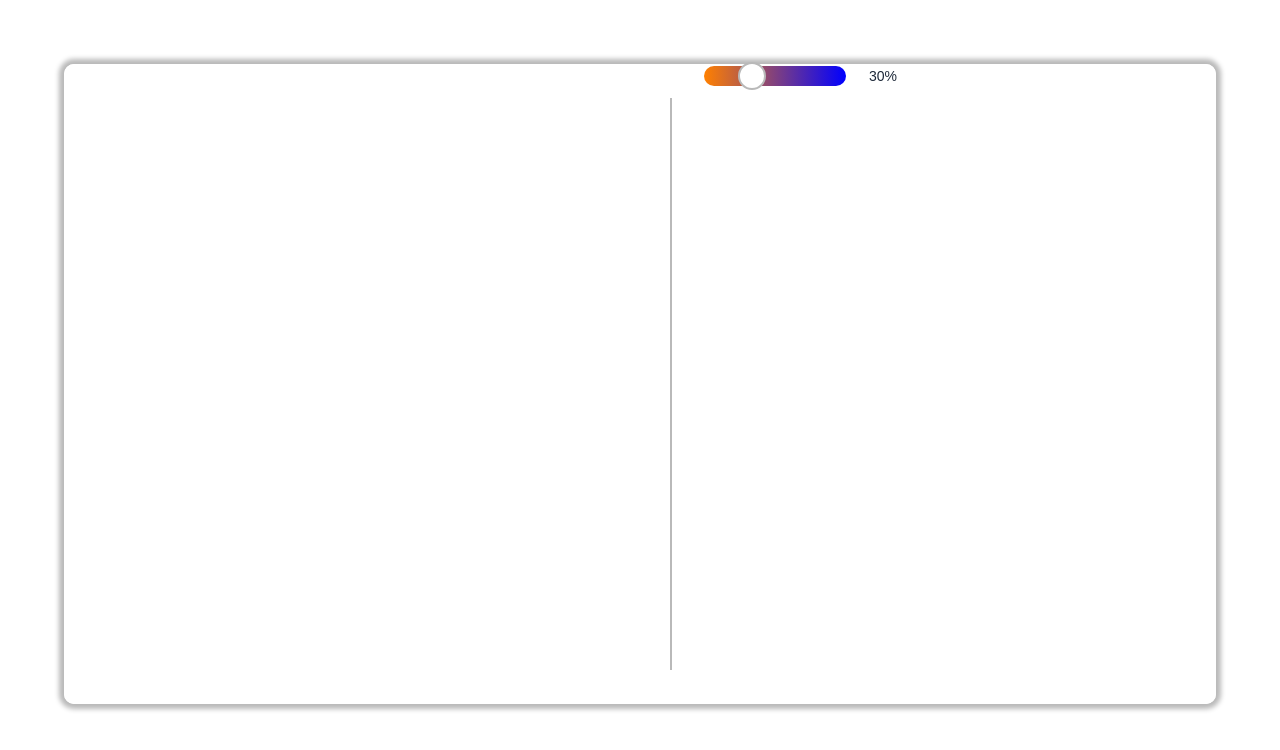
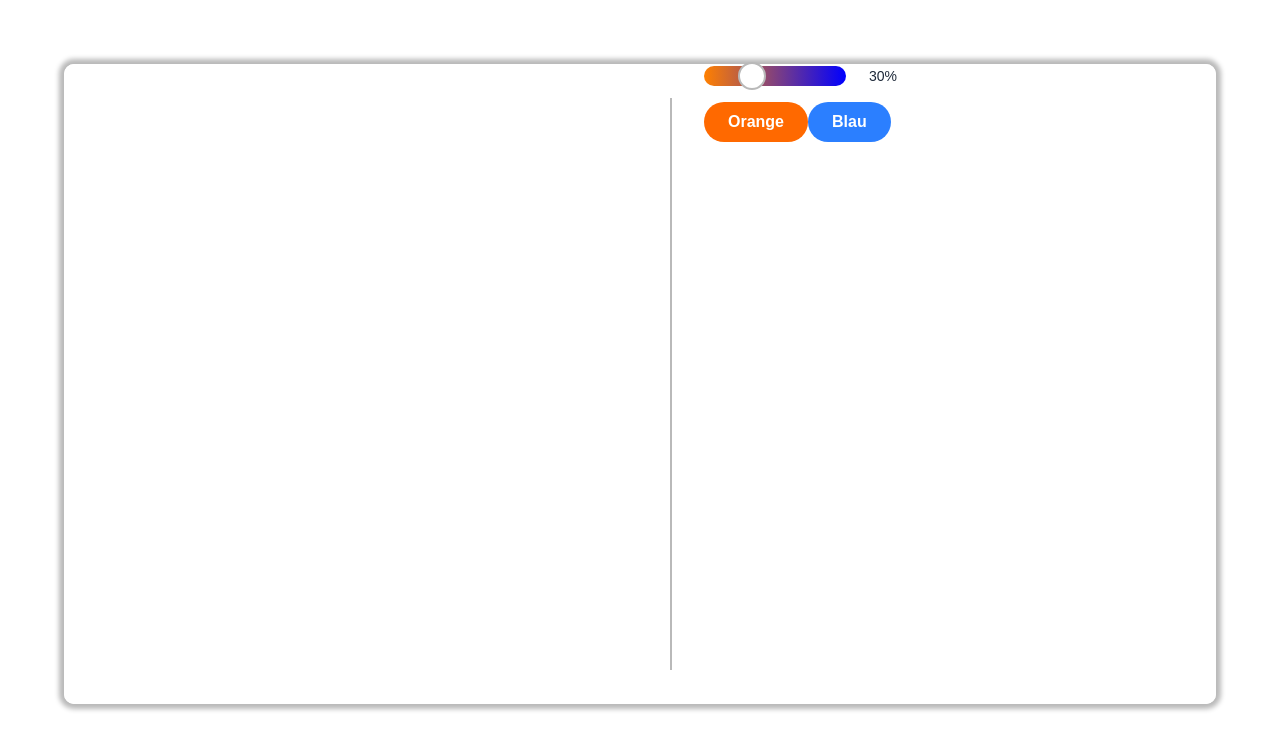
Before and after one commit to L0i0n0a/PsyKi, a Next.js app in the folder multarbeit/: page /prototyp in a window 1280 px wide. Shown: the top 750 px of the page. Built offline with nearby package versions, Linux system fonts and the light colour scheme.

Commit message:
added Orange and Blue Button Variants

```diff
--- a/multarbeit/src/app/globals.css
+++ b/multarbeit/src/app/globals.css
@@ -36,7 +36,7 @@ body {
 }
 
 button {
-  background-color: var(--color-blue-munsell);
+  /* background-color: var(--color-blue-munsell); */
   margin-top: 1rem;
 }
 
--- a/multarbeit/src/app/prototyp/page.tsx
+++ b/multarbeit/src/app/prototyp/page.tsx
@@ -1,5 +1,6 @@
 "use client";
 import ColorSlider from "@/components/ui/Button/ColorSlider";
+import Button from "@/components/ui/Button/Button";
 
 const Prototyp = ({}) => { {/* JSOn inputs */}
     // state management mit useEffect (als effekt anderung einer variable) dann automatisches aktualisieren der states
@@ -16,6 +17,8 @@ const Prototyp = ({}) => { {/* JSOn inputs */}
                 </div>
                 <div className="intractionContainer">
                     <ColorSlider initial={30} onChange={(val) => console.log("Sliderwert:", val)}/>
+                    <Button text="Orange" variant="orange"/>
+                    <Button text="Blau" variant="blue"/>
                     {/*  AI empfehlung Component */}
                     {/*  Buttons entscheidung Component */}
                     {/*  Feedback Component */}
--- a/multarbeit/src/components/ui/Button/Button.tsx
+++ b/multarbeit/src/components/ui/Button/Button.tsx
@@ -1,18 +1,20 @@
 import React from "react";
 
-const Button = ({ text, onClick, type = "button", variant = "primary" }: {text: string, onClick?: () => void, type?: "button",  variant?: "primary" | "secondary" | "outline" }) => {
+const Button = ({ text, onClick, type = "button", variant = "primary" }: {text: string, onClick?: () => void, type?: "button",  variant?: "primary" | "secondary" | "outline" | "orange" | "blue" }) => {
   const baseStyles = "px-6 py-2 rounded-full font-semibold transition duration-300 hover:cursor-pointer";
   const variants = {
     primary: "bg-blue-600 text-white hover:bg-blue-700",
     secondary: "bg-gray-200 text-gray-800 hover:bg-gray-300",
     outline: "border border-gray-400 text-gray-700 hover:bg-gray-100",
+    orange: "bg-orange-500 text-white hover:bg-orange-600",
+    blue: "bg-blue-500 text-white hover:bg-blue-600"
   };
 
   return (
     <button
       type={type}
       onClick={onClick}
-      className={`${baseStyles} ${variants[variant]}`}
+      className={` ${baseStyles} ${variants[variant]} `}
     >
         {text}
     </button>
```
